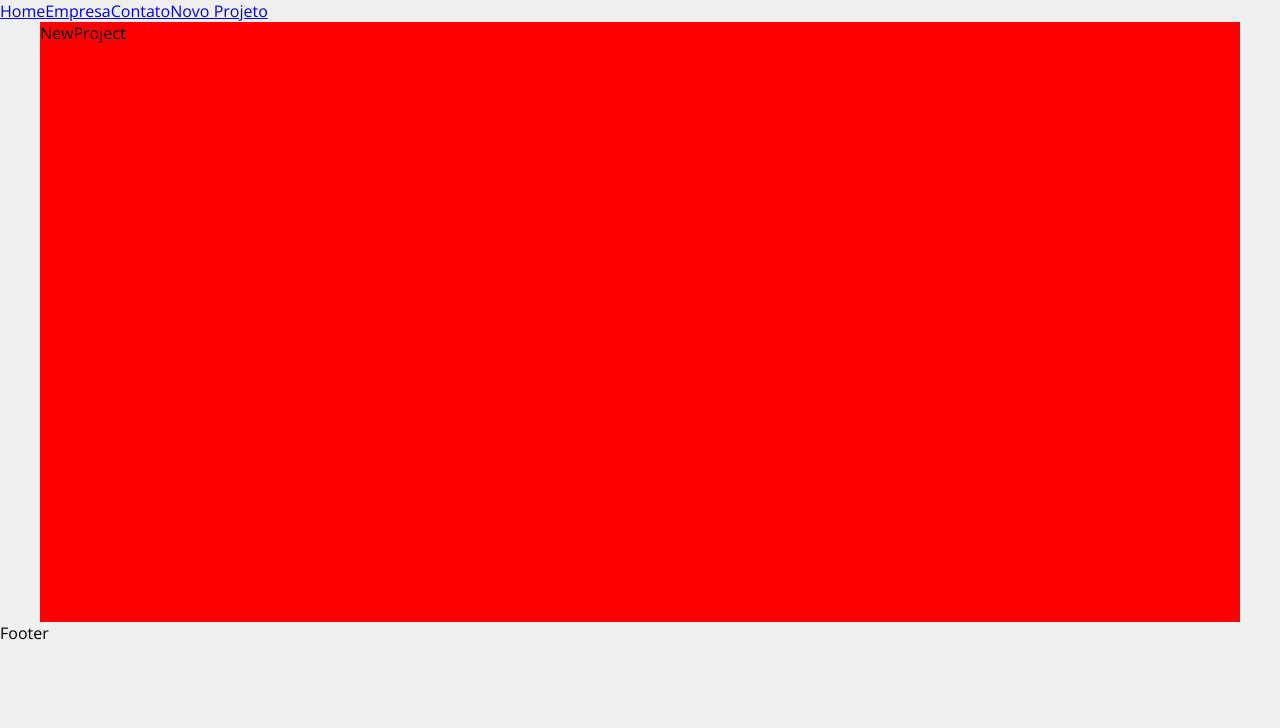
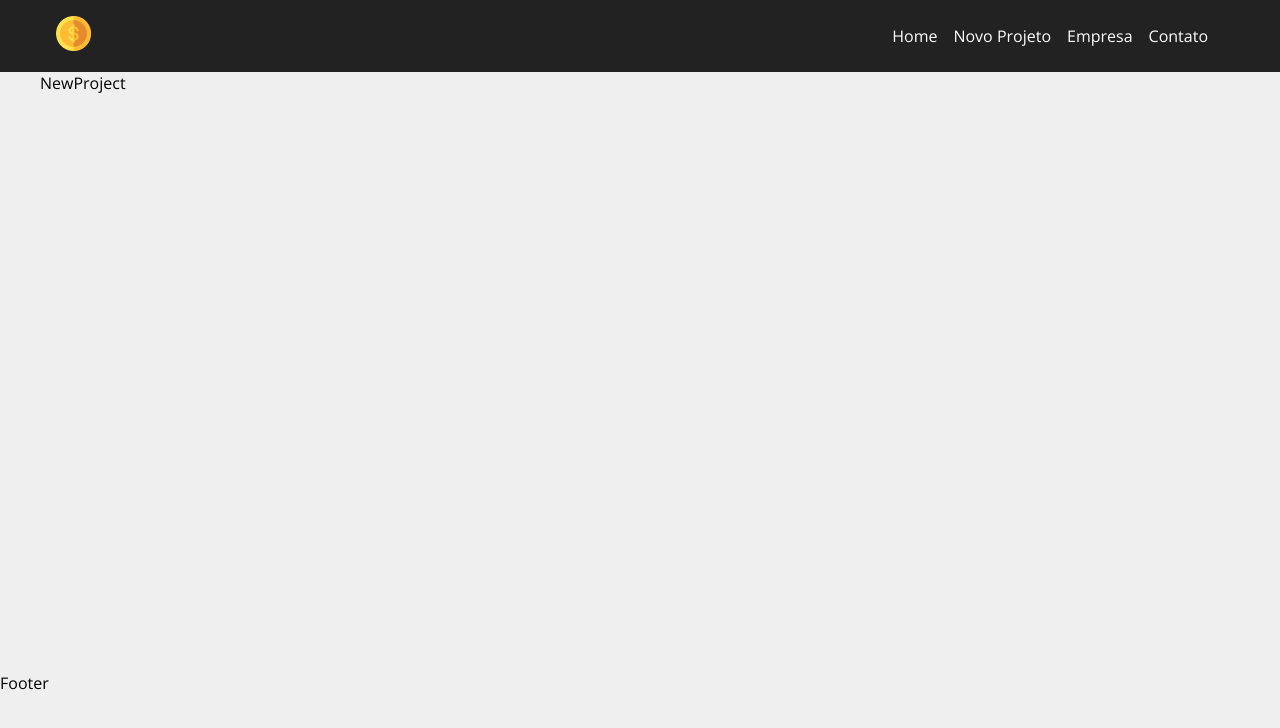
Before and after one commit to fabianomartinsdev/costs, a React (Create React App) app: page /newproject in a window 1280 px wide. Shown: the top 728 px of the page. Built offline with nearby package versions, Linux system fonts and the light colour scheme.

Commit message:
Create navbar component

```diff
--- a/src/App.js
+++ b/src/App.js
@@ -1,37 +1,31 @@
-import { BrowserRouter, Routes, Route, Link } from "react-router-dom";
+import { BrowserRouter, Routes, Route } from "react-router-dom";
 
 import Home from "./components/pages/Home";
 import Company from "./components/pages/Company";
 import Contact from "./components/pages/Contact";
 import NewProject from "./components/pages/NewProject";
 import Container from "./components/layout/Container";
+import Navbar from "./components/layout/Navbar";
+import Footer from "./components/layout/Footer";
 
 function App() {
   return (
     <BrowserRouter>
-      <ul>
-        <Link to="/">Home</Link>
-
-        <Link to="/Company">Empresa</Link>
-
-        <Link to="/Contact">Contato</Link>
-
-        <Link to="/NewProject">Novo Projeto</Link>
-      </ul>
+      <Navbar />
 
       <Container customClass="min-height">
         <Routes>
           <Route path="/" element={<Home />} />
 
-          <Route path="/Company" element={<Company />} />
+          <Route path="/company" element={<Company />} />
 
-          <Route path="/Contact" element={<Contact />} />
+          <Route path="/contact" element={<Contact />} />
 
-          <Route path="/NewProject" element={<NewProject />} />
+          <Route path="/newproject" element={<NewProject />} />
         </Routes>
       </Container>
 
-      <p>Footer</p>
+      <Footer />
     </BrowserRouter>
   );
 }
--- a/src/components/layout/Container.module.css
+++ b/src/components/layout/Container.module.css
@@ -4,7 +4,6 @@
   justify-content: space-between;
   margin: 0 auto;
   flex-wrap: wrap;
-  background-color: red;
 }
 
 .min-height {
--- /dev/null
+++ b/src/components/layout/Footer.js
@@ -0,0 +1,7 @@
+import React from "react";
+
+function Footer() {
+  return <div>Footer</div>;
+}
+
+export default Footer;
--- a/src/components/layout/Navbar.js
+++ b/src/components/layout/Navbar.js
@@ -1,10 +1,40 @@
-import React from "react";
+import { Link } from "react-router-dom";
+
+import styles from "./Navbar.module.css";
+import logo from "../../images/costs_logo.png";
 
 function Navbar() {
   return (
-    <section>
-      <h1>Costs</h1>
-    </section>
+    <header className={styles.header}>
+      <nav className={styles.navbar}>
+        <Link to="/">
+          <img src={logo} alt="" width="35px" />
+        </Link>
+        <ul className={styles.list}>
+          <li>
+            <Link to="/" className={styles.link}>
+              Home
+            </Link>
+          </li>
+          <li>
+            <Link to="/newproject" className={styles.link}>
+              Novo Projeto
+            </Link>
+          </li>
+          <li>
+            <Link to="/company" className={styles.link}>
+              Empresa
+            </Link>
+          </li>
+
+          <li>
+            <Link to="/contact" className={styles.link}>
+              Contato
+            </Link>
+          </li>
+        </ul>
+      </nav>
+    </header>
   );
 }
 
--- /dev/null
+++ b/src/components/layout/Navbar.module.css
@@ -0,0 +1,31 @@
+.header {
+  max-width: 100%;
+  background-color: #222;
+}
+
+.navbar {
+  display: flex;
+  justify-content: space-between;
+  background-color: #222;
+  padding: 1em;
+  max-width: 1200px;
+  margin: 0 auto;
+}
+
+.list {
+  display: flex;
+  list-style: none;
+  align-items: center;
+}
+
+.link {
+  margin-right: 1em;
+  color: #fff;
+  text-decoration: none;
+}
+
+.link:hover {
+  color: #ffbb33;
+  opacity: 0.8;
+  transition: 0.2s;
+}
```
Also changed, not shown: src/components/layout/Footer.module.css (added).
